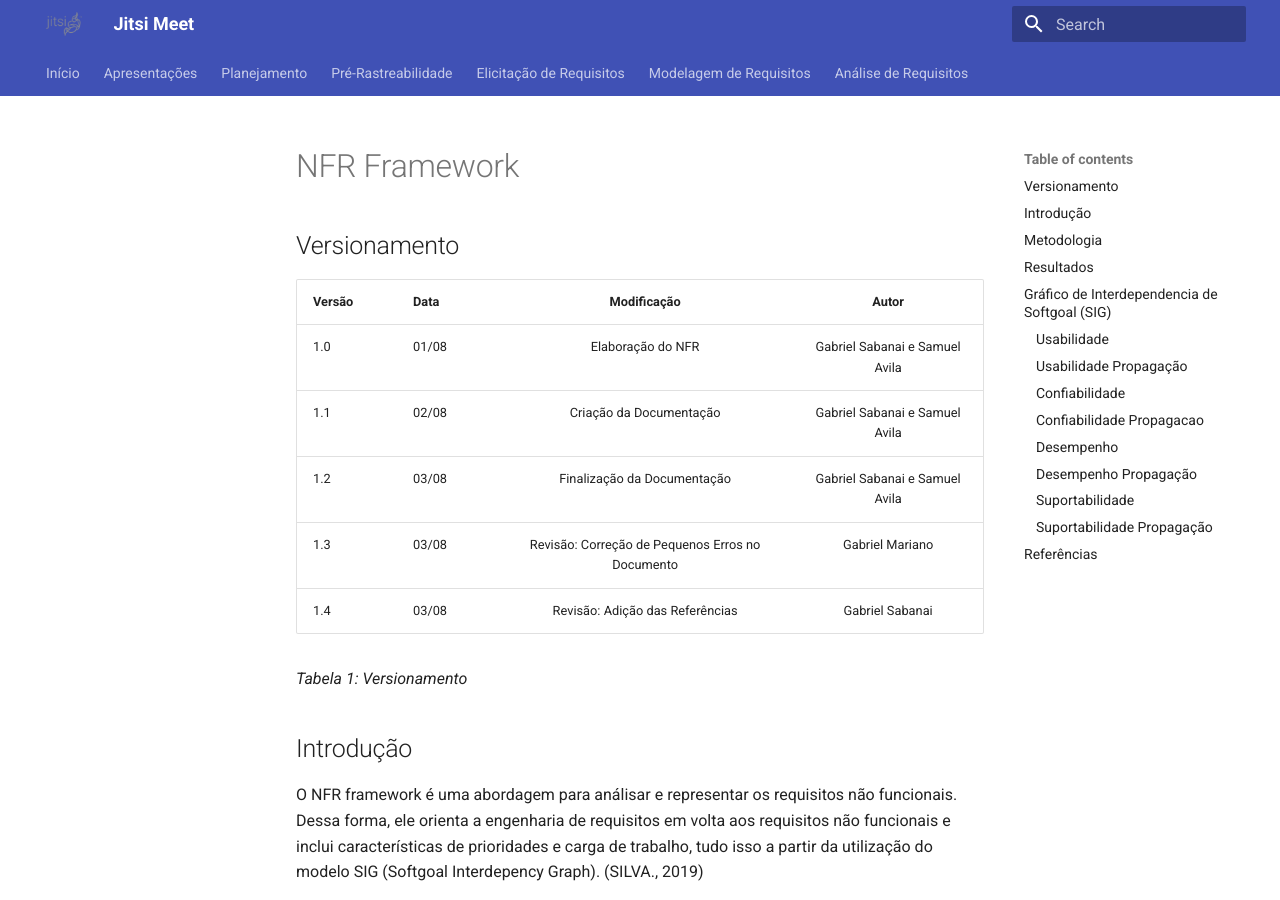
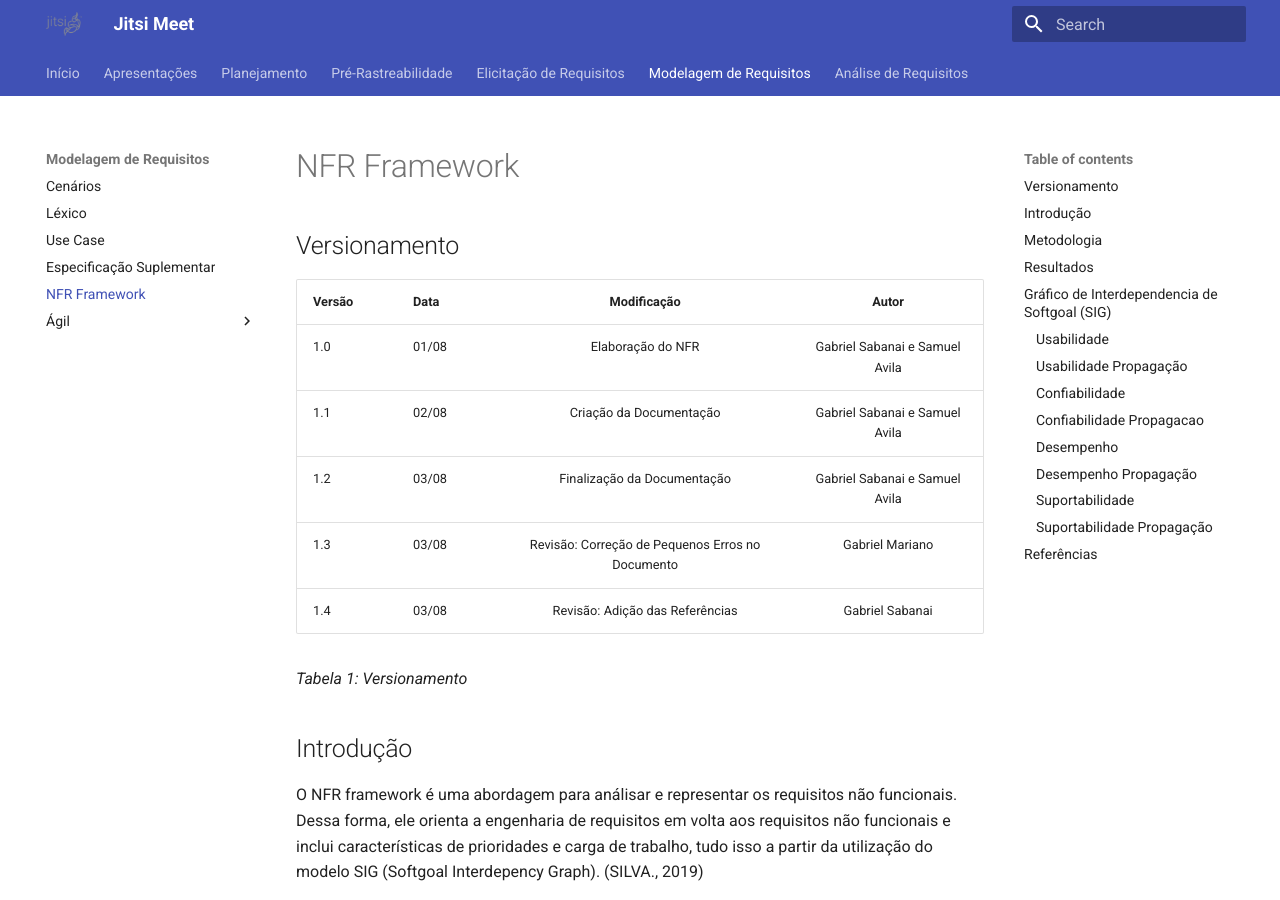
Before and after one commit to gabrielm2q/2022.1-Jitsi-Meet, an MkDocs documentation site: the page built from docs/modelagem/nfr.md, in a window 1280 px wide and 900 px high. Built offline with MkDocs 1.6.1 and Material for MkDocs 9.7.7, drawn with Linux system fonts in a browser that asks for light colours; part of the change alters nothing that is shown.

Commit message:
fix nfr framework adress on mkdocs.yml

```diff
--- a/mkdocs.yml
+++ b/mkdocs.yml
@@ -33,7 +33,7 @@ nav:
         - Léxico: ./modelagem/lexico.md
         - Use Case: ./modelagem/useCase.md
         - Especificação Suplementar: ./modelagem/especificacaoSuplementar.md
-        - NFR Framework: ./modelagem/agil/nfr.md
+        - NFR Framework: ./modelagem/nfr.md
         - Ágil:
           - Backlog: ./modelagem/agil/backlog.md
           - Histórias de Usuário: ./modelagem/agil/historiasDeUsuario.md
```
